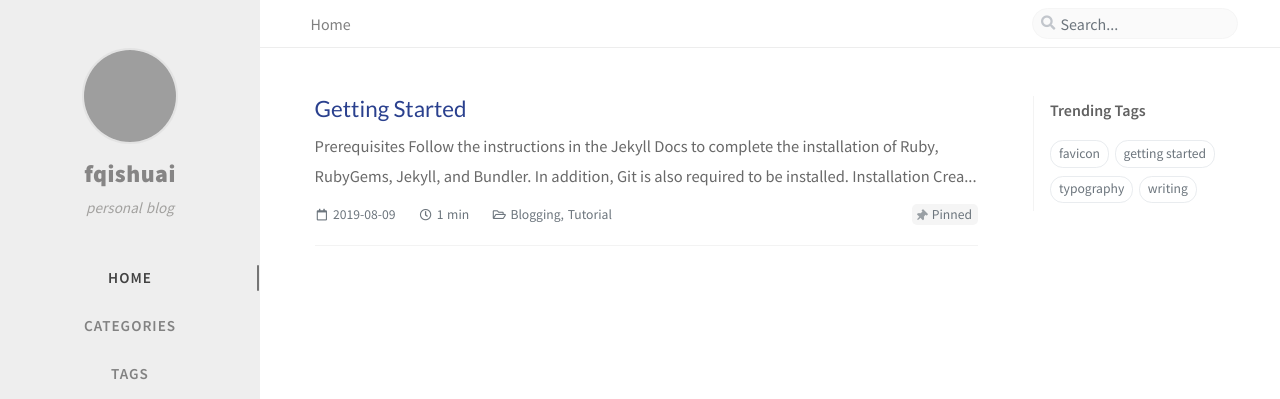
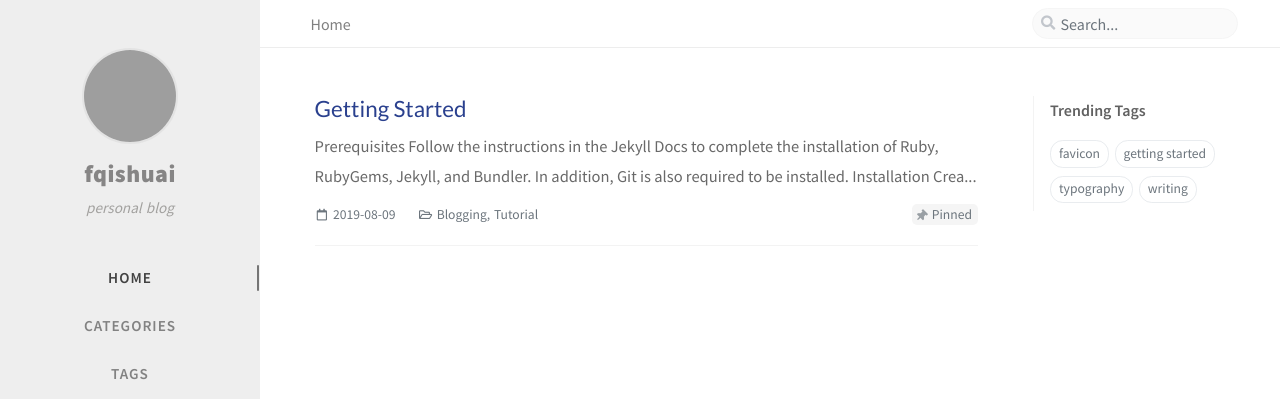
Before and after one commit to fqishuai/fqishuai.github.io, a Jekyll site: the page built from index.html, in a window 1280 px wide, cut to the strip 0-399 px from the top of the page. Built offline with Jekyll 4.4.1, drawn with Linux system fonts in a browser that asks for light colours; nearby versions of some CDN libraries; comment, search, counter and statistics services are not loaded; grey boxes are pictures that could not be loaded.

Commit message:
fix: deploy报错

```diff
--- a/_includes/read-time.html
+++ b/_includes/read-time.html
@@ -25,6 +25,6 @@
   <em>{{- read_time -}}{{" "}}{{- site.data.locales[lang].post.read_time.unit -}}</em>
   {%- if include.prompt -%}
     {%- assign _prompt_words = read_prompt -%}
-    {%- unless _prompt_words > 1 -%}{{ " " }}{%- endunless -%}{{ read_prompt }}
+    {%- unless _prompt_words > '1' -%}{{ " " }}{%- endunless -%}{{ read_prompt }}
   {%- endif -%}
 </span>
--- a/_layouts/home.html
+++ b/_layouts/home.html
@@ -64,10 +64,6 @@ layout: page
         <i class="far fa-calendar fa-fw"></i>
         {% include timeago.html date=post.date tooltip=true capitalize=true %}
 
-        <!-- time to read -->
-        <i class="far fa-clock fa-fw"></i>
-        {% include read-time.html content=post.content %}
-
         <!-- categories -->
         {% if post.categories.size > 0 %}
           <i class="far fa-folder-open fa-fw"></i>
--- a/_layouts/post.html
+++ b/_layouts/post.html
@@ -72,9 +72,6 @@ tail_includes:
       </span>
       {% endif %}
 
-      <!-- read time -->
-      {% include read-time.html content=content prompt=true %}
-
       <!-- page views -->
       {% if site.google_analytics.pv.proxy_endpoint or site.google_analytics.pv.cache_path %}
       <span>
```
